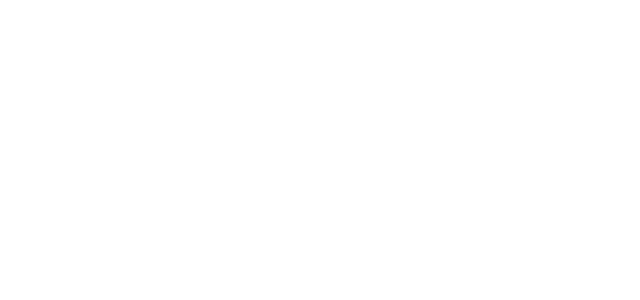
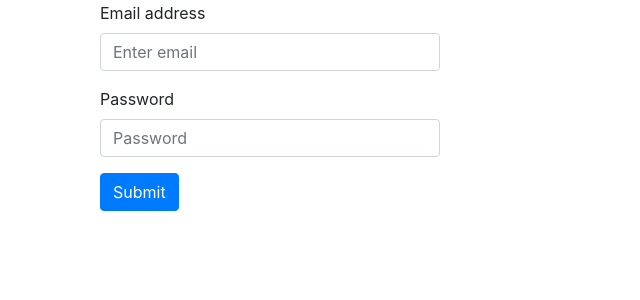
Before and after one commit to codegym-vn/angular-project-blog, an Angular app: page / in a window 1280 px wide. Shown: the top 300 px of the page, without its empty margins (0-640 px from the left). Built offline with nearby package versions, Linux system fonts and the light colour scheme.

Commit message:
loginform

```diff
--- a/src/app/app.component.html
+++ b/src/app/app.component.html
@@ -1,4 +1,4 @@
 <!--The content below is only a placeholder and can be replaced.-->
 
-
+<app-login-form></app-login-form>
 <router-outlet></router-outlet>
--- a/src/app/app.module.ts
+++ b/src/app/app.module.ts
@@ -7,12 +7,16 @@ import {PostComponent} from './post/post.component';
 import {HttpClientModule} from '@angular/common/http';
 import {PostDetailComponent} from './post-detail/post-detail.component';
 import {ReactiveFormsModule} from '@angular/forms';
+import { LoginFormComponent } from './login-form/login-form.component';
+
+
 
 @NgModule({
     declarations: [
         AppComponent,
         PostComponent,
-        PostDetailComponent
+        PostDetailComponent,
+        LoginFormComponent
     ],
     imports: [
         BrowserModule,
--- /dev/null
+++ b/src/app/login-form/login-form.component.html
@@ -0,0 +1,15 @@
+<div class="container">
+  <div class="col-md-4">
+<form [formGroup]="loginForm" (ngSubmit)="login()">
+  <div class="form-group">
+    <label for="exampleInputEmail1">Email address</label>
+    <input type="email" class="form-control" id="exampleInputEmail1" aria-describedby="emailHelp" placeholder="Enter email">
+  </div>
+  <div class="form-group">
+    <label for="exampleInputPassword1">Password</label>
+    <input type="password" class="form-control" id="exampleInputPassword1" placeholder="Password">
+  </div>
+  <button type="submit" class="btn btn-primary">Submit</button>
+</form>
+</div>
+</div>
--- /dev/null
+++ b/src/app/login-form/login-form.component.ts
@@ -0,0 +1,28 @@
+import { Component, OnInit } from '@angular/core';
+import {FormBuilder, FormControl, FormGroup} from '@angular/forms';
+
+
+@Component({
+  selector: 'app-login-form',
+  templateUrl: './login-form.component.html',
+  styleUrls: ['./login-form.component.css']
+})
+export class LoginFormComponent implements OnInit {
+  loginForm: FormGroup;
+  username: FormControl;
+  password: FormControl;
+  constructor(builder: FormBuilder) {
+      this.username = new FormControl;
+      this.password = new FormControl;
+      this.loginForm = builder.group({
+          username: this.username,
+          password: this.password
+      });
+  }
+  login() {
+    console.log(this.loginForm.value);
+  }
+  ngOnInit() {
+  }
+
+}
```
Also changed, not shown: src/app/post-detail/post-detail.component.html (+10 -6 lines), src/app/post/post.component.html (+29 -14 lines), src/app/login-form/login-form.component.css (added), 1 other file (tests, documents, lock files or other folders).
